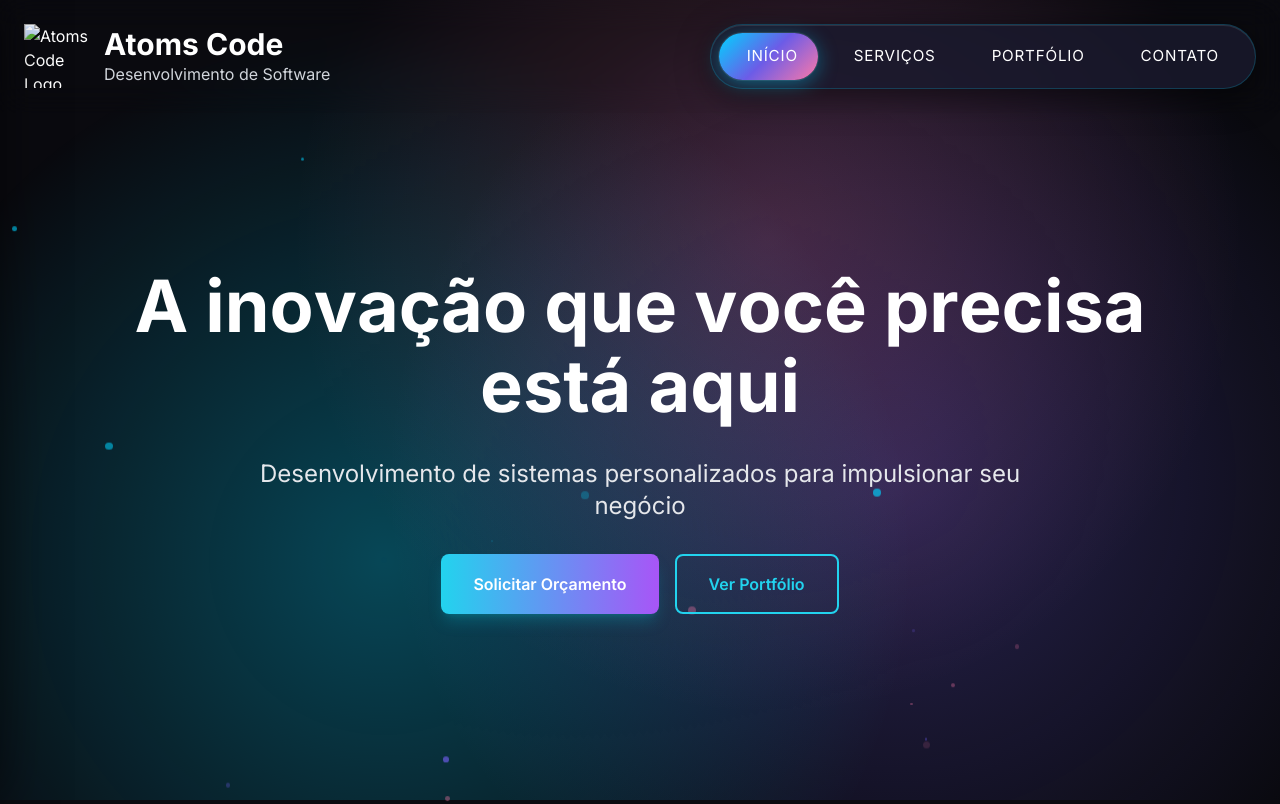
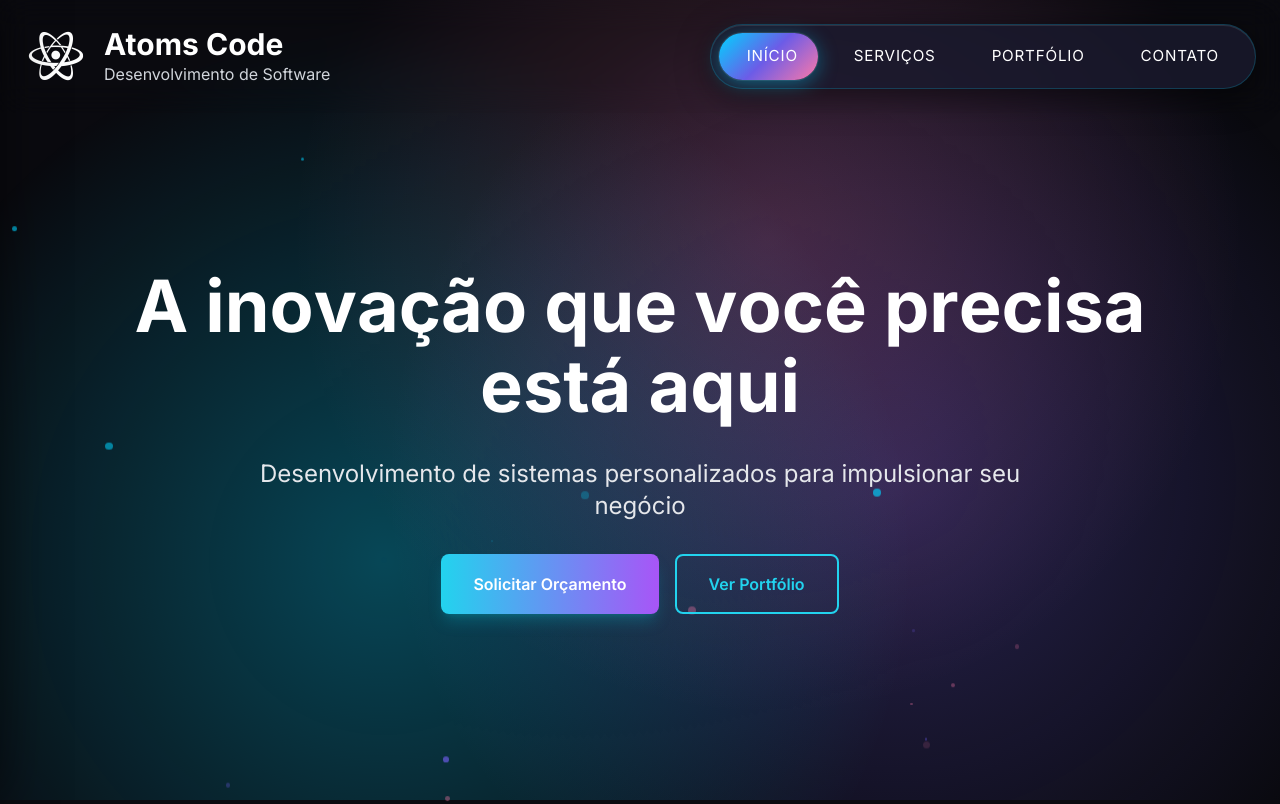
Before and after one commit to Felipe-ea/Atoms-Code, a plain HTML site: page index.html in a window 1280 px wide. Shown: the top 804 px of the page. Drawn offline with nearby package versions, Linux system fonts and the light colour scheme.

Commit message:
alteracoes na logo

```diff
--- a/index.html
+++ b/index.html
@@ -6,7 +6,7 @@
     <title>Atoms Code - Desenvolvimento de Sistemas</title>
     <script src="https://cdn.tailwindcss.com"></script>
 
-    <link rel="icon" type="image/png" href="logo/logoFundoPreto.png" />
+    <link rel="icon" type="image/png" href="logo/logo_redondo.png" />
 
     <link
       rel="stylesheet"
@@ -464,7 +464,7 @@
         <div class="flex items-center space-x-4">
           <img
             class="h-16 w-16"
-            src="logo/logowhite.png"
+            src="logo/logoWhite.png"
             alt="Atoms Code Logo"
           />
           <div class="flex flex-col">
```
Also changed, not shown: logo/logo_redondo.png (added), logo/logowhite.png (added).
